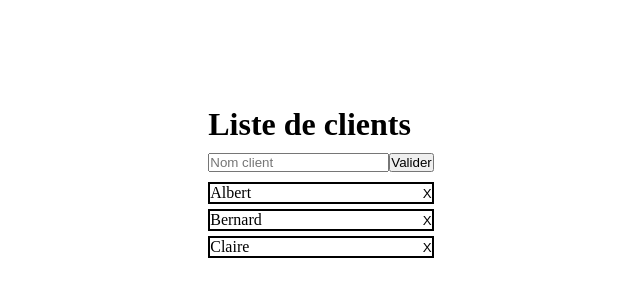
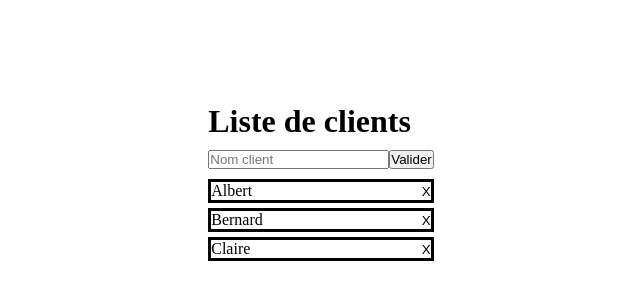
Before and after one commit to enzo-nabert/liste-client, a React (Create React App) app: page / in a window 1280 px wide. Shown: the part 218-518 px from the top of the page, without its empty margins (319-959 px from the left). Built offline with nearby package versions, Linux system fonts and the light colour scheme.

Commit message:
fix: css

```diff
--- a/src/App.css
+++ b/src/App.css
@@ -24,7 +24,7 @@ li{
   display: flex;
   justify-content: space-between;
   align-content: center;
-  border : 2px solid black;
+  border : 3px solid black;
 }
 
 li:not(:first-of-type){
```
Also changed, not shown: 1 other file (tests, documents, lock files or other folders).
